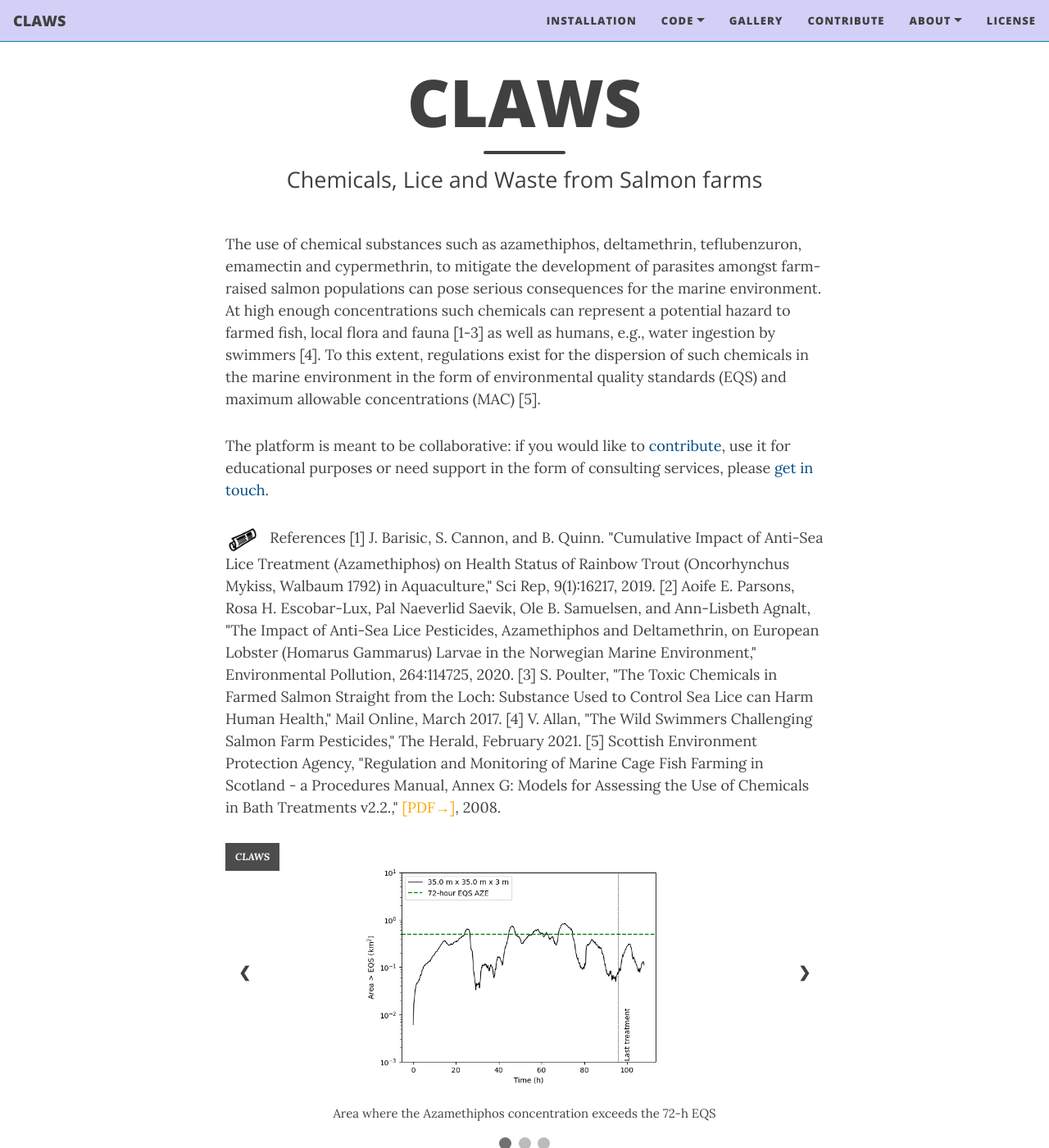
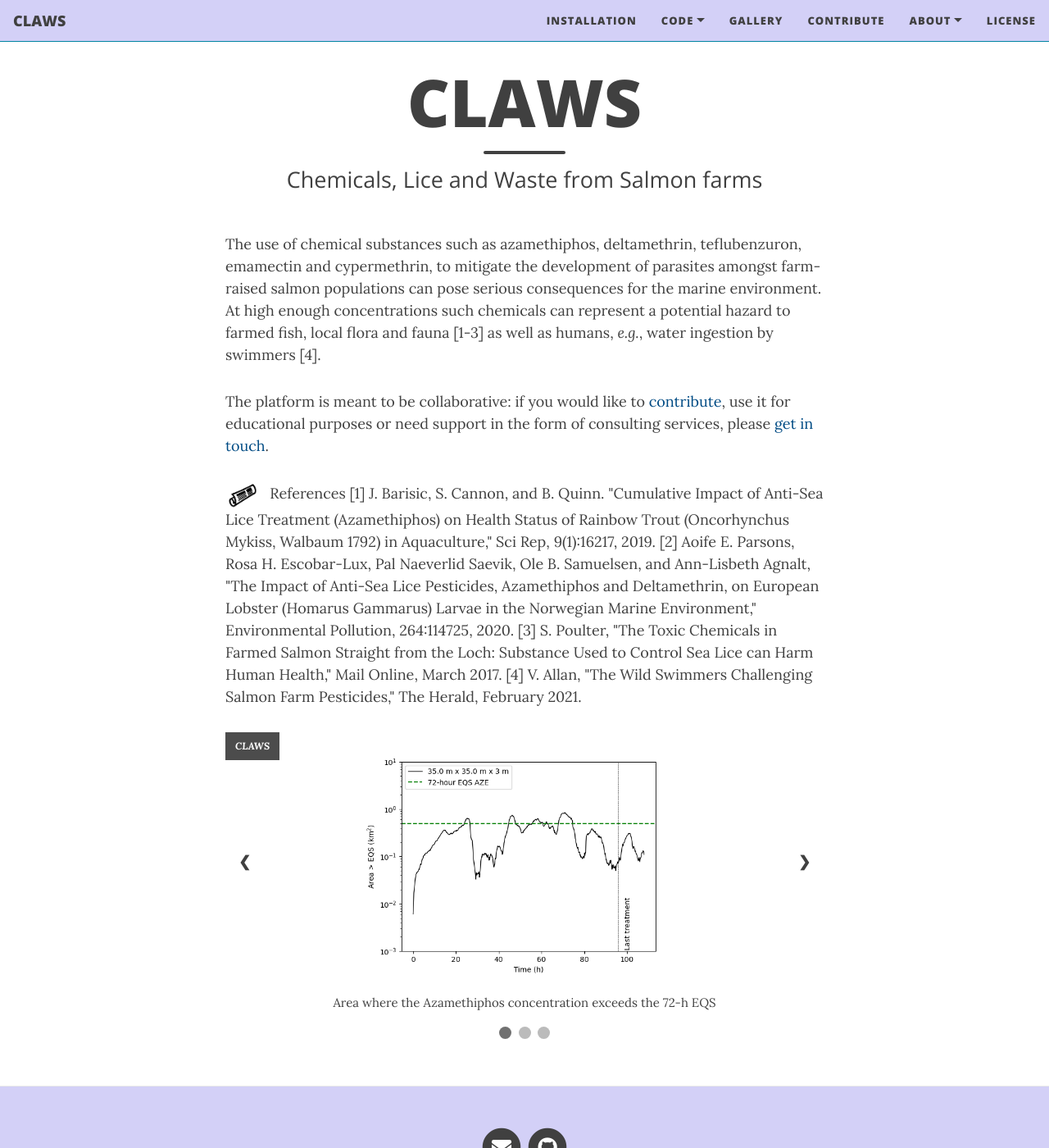
Before and after one commit to claws-scot/claws-scot.github.io, a Jekyll site: the page built from index.html, in a window 1280 px wide and 1400 px high. Shown: the whole window at 82% size. Built offline with Jekyll 4.4.1, drawn with Linux system fonts in a browser that asks for light colours; nearby versions of some CDN libraries; the list of posts is cut into pages by our own code.

Commit message:
Editing web pages

```diff
--- a/index.html
+++ b/index.html
@@ -10,20 +10,19 @@ nav-short: true
 <!--</p>-->
 
 <p>
-The use of chemical substances such as azamethiphos, deltamethrin, teflubenzuron, emamectin and cypermethrin, to mitigate the development of parasites amongst farm-raised salmon populations can pose serious consequences for the marine environment. At high enough concentrations such chemicals can represent a potential hazard to farmed fish, local flora and fauna [1-3] as well as humans, e.g., water ingestion by swimmers [4]. To this extent, regulations exist for the dispersion of such chemicals in the marine environment in the form of environmental quality standards (EQS) and maximum allowable concentrations (MAC) [5].
+The use of chemical substances such as azamethiphos, deltamethrin, teflubenzuron, emamectin and cypermethrin, to mitigate the development of parasites amongst farm-raised salmon populations can pose serious consequences for the marine environment. At high enough concentrations such chemicals can represent a potential hazard to farmed fish, local flora and fauna [1-3] as well as humans, <i>e.g.</i>, water ingestion by swimmers [4].
 </p>
 
 <p>
 The platform is meant to be collaborative: if you would like to <a href="https://claws-scot.github.io/contributions/">contribute</a>, use it for educational purposes or need support in the form of consulting services, please <a href="https://claws-scot.github.io/contact">get in touch</a>.
 </p>
 
-<img src="/docs/icons/publis.png" width="40"> &nbsp; References
+<p><img src="/docs/icons/publis.png" width="40"> &nbsp; References
 [1] J. Barisic, S. Cannon, and B. Quinn. "Cumulative Impact of Anti-Sea Lice Treatment (Azamethiphos) on Health Status of Rainbow Trout (Oncorhynchus Mykiss, Walbaum 1792) in Aquaculture," Sci Rep, 9(1):16217, 2019.
 [2] Aoife E. Parsons, Rosa H. Escobar-Lux, Pal Naeverlid Saevik, Ole B. Samuelsen, and Ann-Lisbeth Agnalt, "The Impact of Anti-Sea Lice Pesticides, Azamethiphos and Deltamethrin, on European Lobster (Homarus Gammarus) Larvae in the Norwegian Marine Environment," Environmental Pollution, 264:114725, 2020.
 [3] S. Poulter, "The Toxic Chemicals in Farmed Salmon Straight from the Loch: Substance Used to
 Control Sea Lice can Harm Human Health," Mail Online, March 2017.
 [4] V. Allan, "The Wild Swimmers Challenging Salmon Farm Pesticides," The Herald, February 2021.
-[5] Scottish Environment Protection Agency, "Regulation and Monitoring of Marine Cage Fish Farming in Scotland - a Procedures Manual, Annex G: Models for Assessing the Use of Chemicals in Bath Treatments v2.2.," <a href="https://www.sepa.org.uk/media/113498/fish-farm-manual-annex-g.pdf"  target="_blank" style="color:orange"> [PDF→]</a>, 2008.
 </p>
 
 <!-- Slideshow container -->
```
